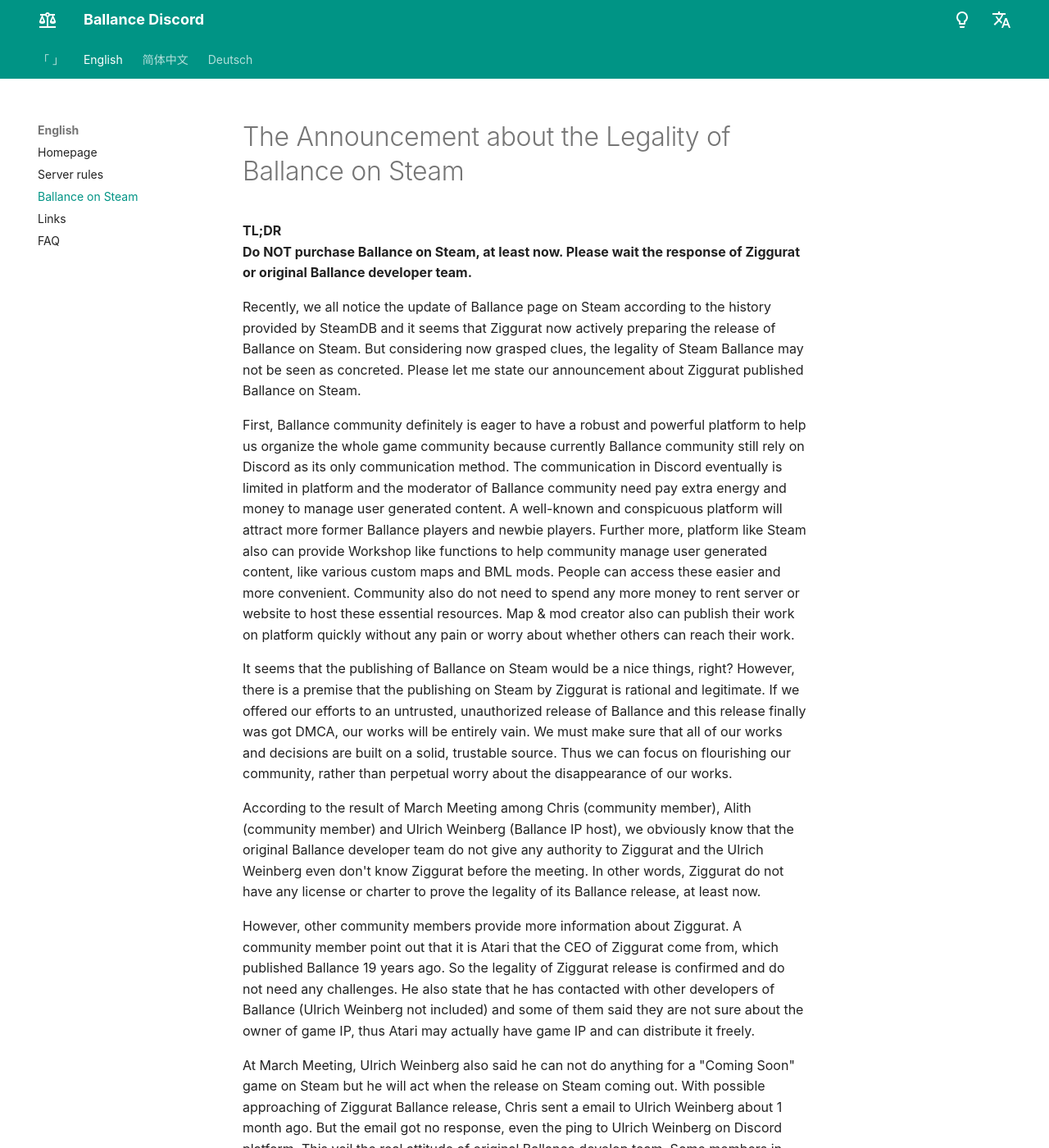
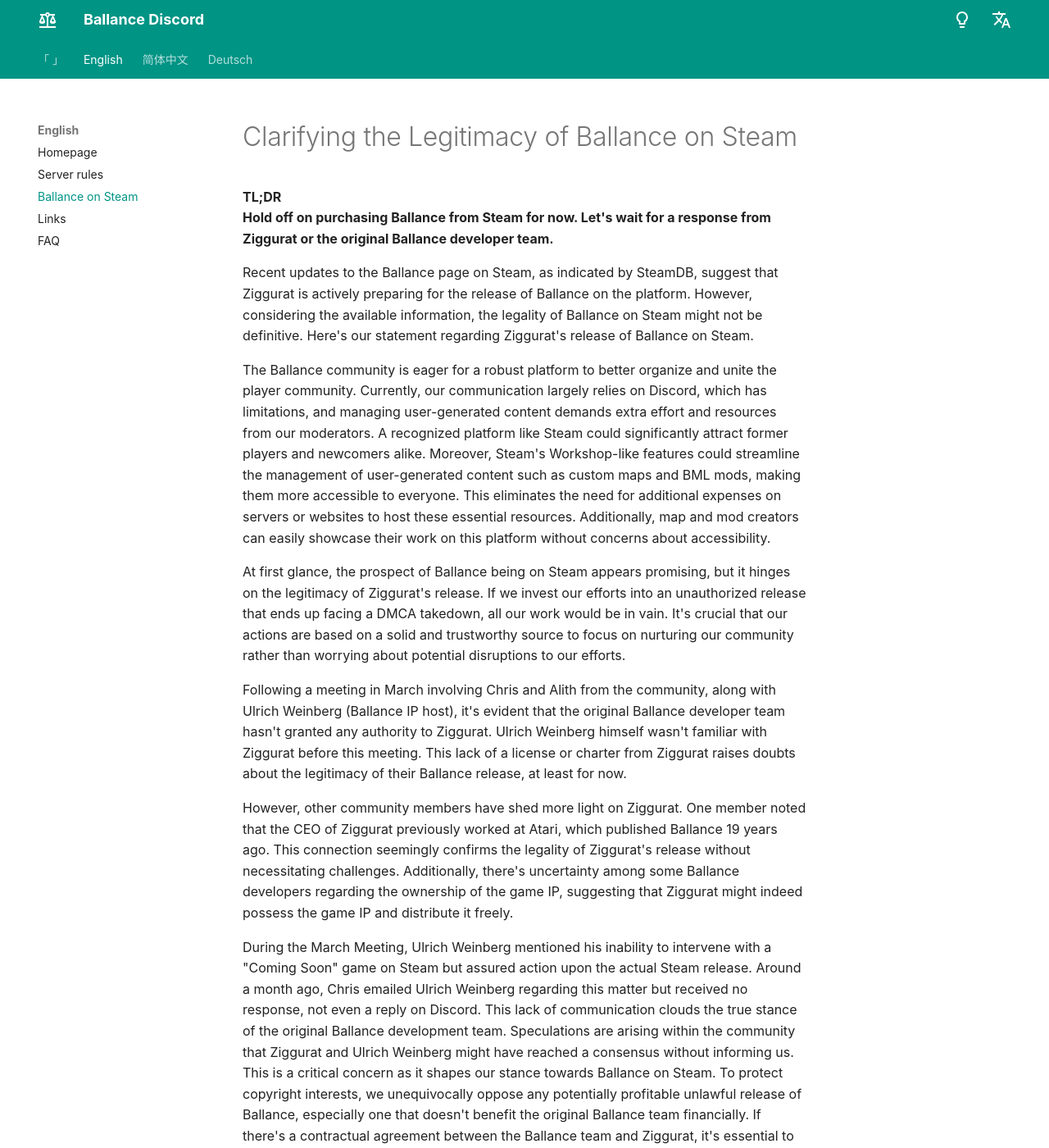
Before and after one commit to yyc12345/ballance-discord-rules, an MkDocs documentation site: the page built from docs/en/ballance_on_steam.md, in a window 1280 px wide and 1400 px high. Shown: the whole window at 82% size. Built offline with MkDocs 1.6.1 and Material for MkDocs 9.7.7, drawn with Linux system fonts in a browser that asks for light colours; comment, search, counter and statistics services are not loaded; some of the changed text lies outside the part shown.

Commit message:
update Ballance on Steam by Discord member work

```diff
--- a/docs/en/ballance_on_steam.md
+++ b/docs/en/ballance_on_steam.md
@@ -1,21 +1,18 @@
-# The Announcement about the Legality of Ballance on Steam
+# Clarifying the Legitimacy of Ballance on Steam
 
 **TL;DR**
-**Do NOT purchase Ballance on Steam, at least now. Please wait the response of Ziggurat or original Ballance developer team.**
+**Hold off on purchasing Ballance from Steam for now. Let's wait for a response from Ziggurat or the original Ballance developer team.**
 
-Recently, we all notice the update of Ballance page on Steam according to the history provided by SteamDB and it seems that Ziggurat now actively preparing the release of Ballance on Steam. But considering now grasped clues, the legality of Steam Ballance may not be seen as concreted. Please let me state our announcement about Ziggurat published Ballance on Steam.
+Recent updates to the Ballance page on Steam, as indicated by SteamDB, suggest that Ziggurat is actively preparing for the release of Ballance on the platform. However, considering the available information, the legality of Ballance on Steam might not be definitive. Here's our statement regarding Ziggurat's release of Ballance on Steam.
 
-First, Ballance community definitely is eager to have a robust and powerful platform to help us organize the whole game community because currently Ballance community still rely on Discord as its only communication method. The communication in Discord eventually is limited in platform and the moderator of Ballance community need pay extra energy and money to manage user generated content.
-A well-known and conspicuous platform will attract more former Ballance players and newbie players. Further more, platform like Steam also can provide Workshop like functions to help community manage user generated content, like various custom maps and BML mods. People can access these easier and more convenient. Community also do not need to spend any more money to rent server or website to host these essential resources. Map & mod creator also can publish their work on platform quickly without any pain or worry about whether others can reach their work.
+The Ballance community is eager for a robust platform to better organize and unite the player community. Currently, our communication largely relies on Discord, which has limitations, and managing user-generated content demands extra effort and resources from our moderators. A recognized platform like Steam could significantly attract former players and newcomers alike. Moreover, Steam's Workshop-like features could streamline the management of user-generated content such as custom maps and BML mods, making them more accessible to everyone. This eliminates the need for additional expenses on servers or websites to host these essential resources. Additionally, map and mod creators can easily showcase their work on this platform without concerns about accessibility.
 
-It seems that the publishing of Ballance on Steam would be a nice things, right? However, there is a premise that the publishing on Steam by Ziggurat is rational and legitimate. If we offered our efforts to an untrusted, unauthorized release of Ballance and this release finally was got DMCA, our works will be entirely vain. We must make sure that all of our works and decisions are built on a solid, trustable source. Thus we can focus on flourishing our community, rather than perpetual worry about the disappearance of our works.
+At first glance, the prospect of Ballance being on Steam appears promising, but it hinges on the legitimacy of Ziggurat's release. If we invest our efforts into an unauthorized release that ends up facing a DMCA takedown, all our work would be in vain. It's crucial that our actions are based on a solid and trustworthy source to focus on nurturing our community rather than worrying about potential disruptions to our efforts.
 
-According to the result of March Meeting among Chris (community member), Alith (community member) and Ulrich Weinberg (Ballance IP host), we obviously know that the original Ballance developer team do not give any authority to Ziggurat and the Ulrich Weinberg even don't know Ziggurat before the meeting. In other words, Ziggurat do not have any license or charter to prove the legality of its Ballance release, at least now.
+Following a meeting in March involving Chris and Alith from the community, along with Ulrich Weinberg (Ballance IP host), it's evident that the original Ballance developer team hasn't granted any authority to Ziggurat. Ulrich Weinberg himself wasn't familiar with Ziggurat before this meeting. This lack of a license or charter from Ziggurat raises doubts about the legitimacy of their Ballance release, at least for now.
 
-However, other community members provide more information about Ziggurat. A community member point out that it is Atari that the CEO of Ziggurat come from, which published Ballance 19 years ago. So the legality of Ziggurat release is confirmed and do not need any challenges. He also state that he has contacted with other developers of Ballance (Ulrich Weinberg not included) and some of them said they are not sure about the owner of game IP, thus Atari may actually have game IP and can distribute it freely.
+However, other community members have shed more light on Ziggurat. One member noted that the CEO of Ziggurat previously worked at Atari, which published Ballance 19 years ago. This connection seemingly confirms the legality of Ziggurat's release without necessitating challenges. Additionally, there's uncertainty among some Ballance developers regarding the ownership of the game IP, suggesting that Ziggurat might indeed possess the game IP and distribute it freely.
 
-At March Meeting, Ulrich Weinberg also said he can not do anything for a "Coming Soon" game on Steam but he will act when the release on Steam coming out. With possible approaching of Ziggurat Ballance release, Chris sent a email to Ulrich Weinberg about 1 month ago. But the email got no response, even the ping to Ulrich Weinberg on Discord platform. This veil the real attitude of original Ballance develop team. Some members in community now guess Ziggurat and Ulrich Weinberg already have had a meeting and gotten a consensus. They just didn't tell us.
-We highly focus on this, because it will affect our following attitude about Ballance on Steam. For a plain sake of protecting copyright, we surely want drop any profitable illegal release of Ballance down, especially one which the original Ballance team can not gain any dollars from. If Ballance team have done with some contracts with Ziggurat, it would be better to let community know, otherwise we should take the opinion that no advertising, no purchasing, and no supporting to Ziggurat Ballance.
+During the March Meeting, Ulrich Weinberg mentioned his inability to intervene with a "Coming Soon" game on Steam but assured action upon the actual Steam release. Around a month ago, Chris emailed Ulrich Weinberg regarding this matter but received no response, not even a reply on Discord. This lack of communication clouds the true stance of the original Ballance development team. Speculations are arising within the community that Ziggurat and Ulrich Weinberg might have reached a consensus without informing us. This is a critical concern as it shapes our stance towards Ballance on Steam. To protect copyright interests, we unequivocally oppose any potentially profitable unlawful release of Ballance, especially one that doesn't benefit the original Ballance team financially. If there's a contractual agreement between the Ballance team and Ziggurat, it's essential to inform the community; otherwise, our stance remains: no promotion, no purchase, and no support for Ziggurat's Ballance.
 
-Perhaps someone may argue with me about that you just want pull Ziggurat down and let all players use the distribution in your server. It is false. Just I stated above, I want a legal Ballance on Steam better than anyone, not only as a Ballance childhood player, but also as the moderator of Ballance community. Our attitude to Ziggurat Ballance now still is pendulum. Everything will be clear when the react of Ziggurat or Ballance team coming out. I hope, Ziggurat, Ballance team, or any person who know the truth, tell us, thus we can have a clear viewpoint to the future of Ballance.
-**All in all, it is not suggested to buy Ballance on Steam now according to the evidences we grasped now. Please calm down and wait the response of Ziggurat or original Ballance developer team.**
+Some might argue that our intent is to bring down Ziggurat and enforce the use of distribution solely through our server. This isn't accurate. As mentioned earlier, our desire for a legal Ballance on Steam is paramount, driven by both nostalgic attachment to Ballance and the responsibility as moderators of the Ballance community. Our stance on Ziggurat's Ballance remains undecided. Clarity will emerge once Ziggurat or the Ballance team responds. We urge everyone to refrain from purchasing Ballance on Steam based on the evidence we've gathered. Let's remain patient and await a response from Ziggurat or the original Ballance developer team.
```
